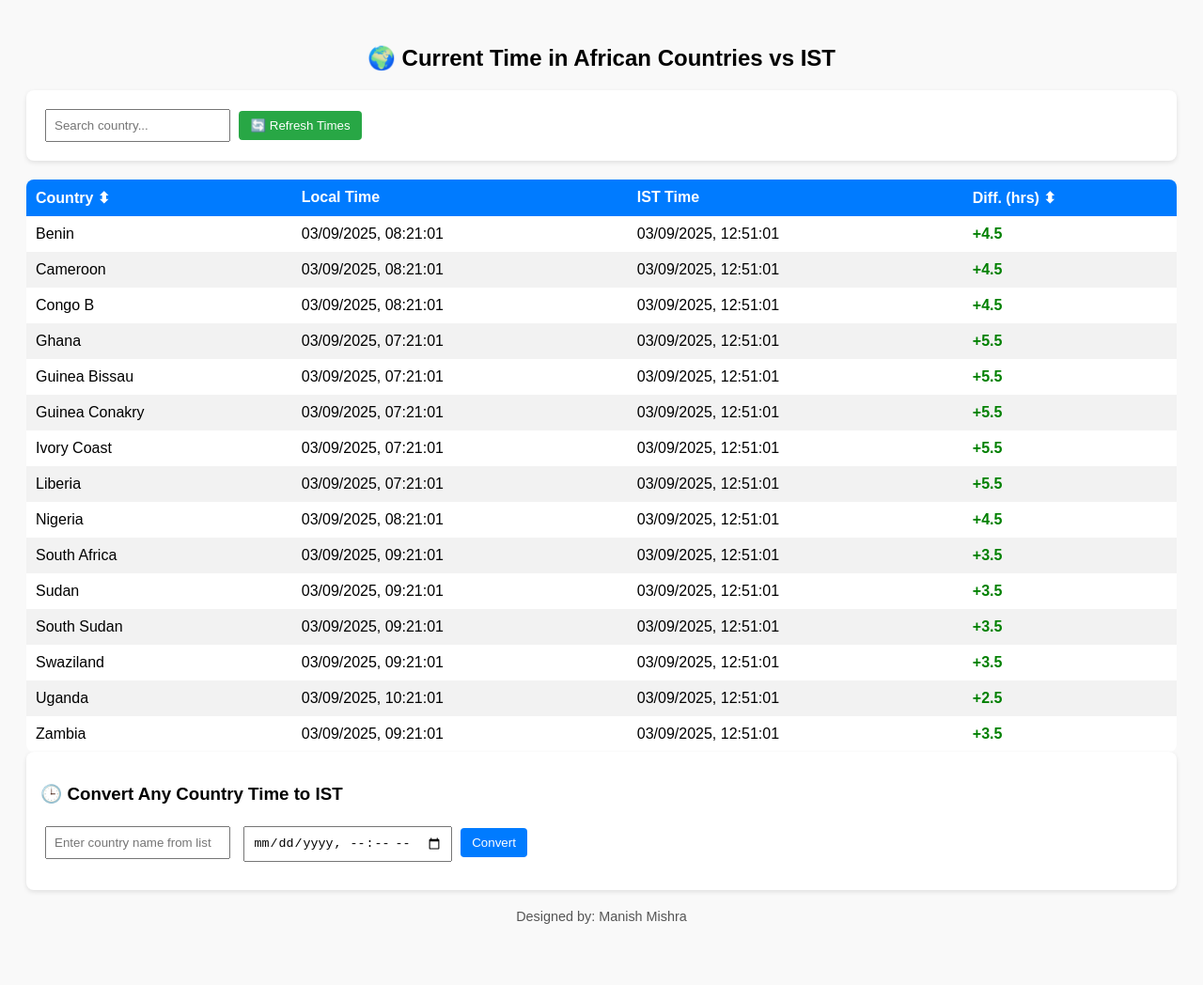
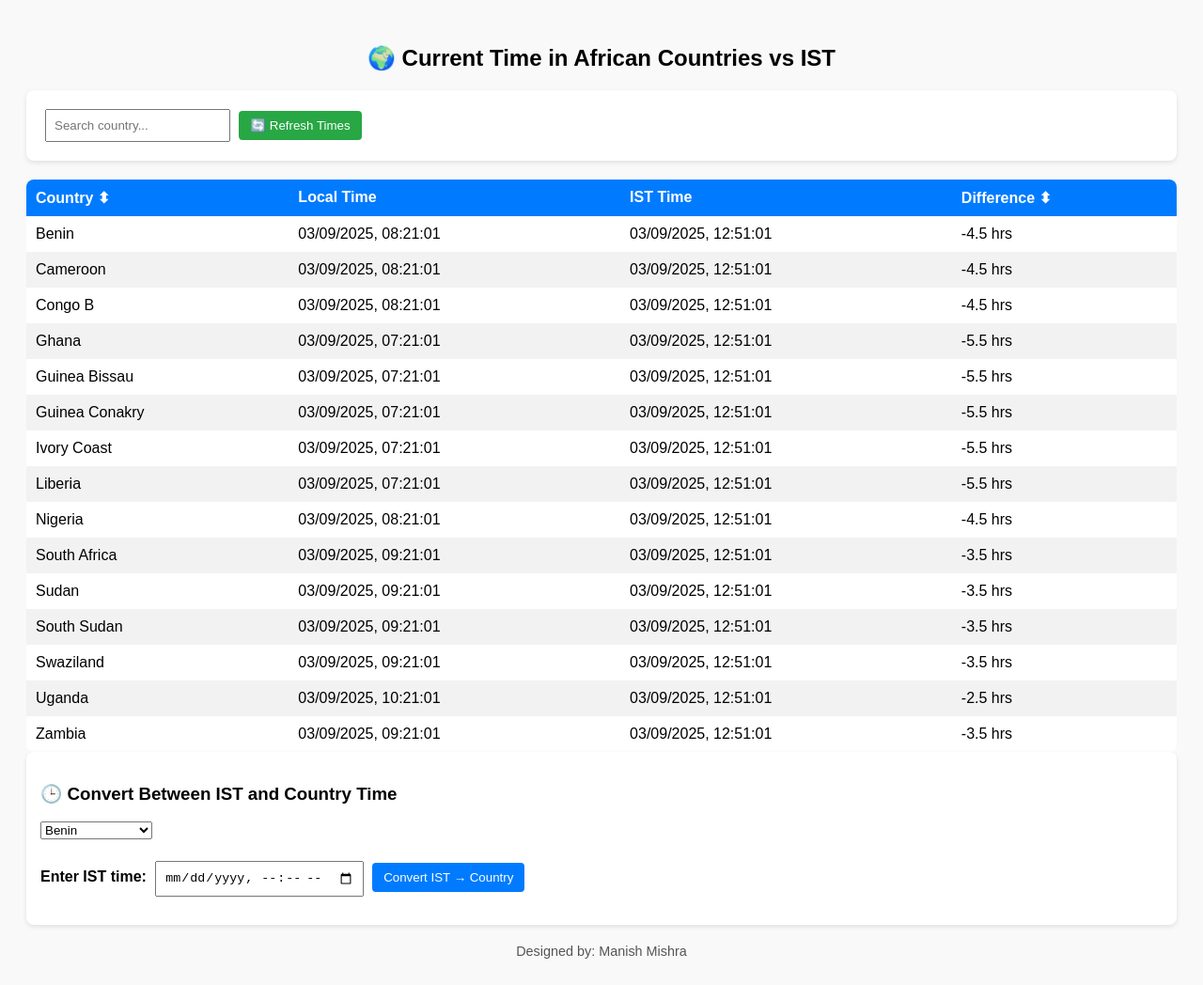
Before and after one commit to manish197/Clock, a plain HTML site: page index.html in a window 1280 px wide. Shown: the whole page at 94% size. Before the commit the page ends 1011 px from the top, so only its background shows below. Drawn offline with Linux system fonts and the light colour scheme.

Commit message:
Update index.html

```diff
--- a/index.html
+++ b/index.html
@@ -6,7 +6,7 @@
 <style>
     body { font-family: Arial, sans-serif; padding: 20px; background: #f9f9f9; }
     h2 { text-align: center; }
-    #searchBox, #countryInput, #dateInput { padding: 8px; margin: 5px; }
+    #searchBox, #dateInput { padding: 8px; margin: 5px; }
     #refreshBtn, #convertBtn { padding: 8px 12px; background: #28a745; color: white; border: none; border-radius: 4px; cursor: pointer; }
     #convertBtn { background: #007BFF; }
     #refreshBtn:hover { background: #218838; }
@@ -37,17 +37,19 @@
             <th onclick="sortTable(0)">Country ⬍</th>
             <th>Local Time</th>
             <th>IST Time</th>
-            <th onclick="sortTable(3)">Diff. (hrs) ⬍</th>
+            <th onclick="sortTable(3)">Difference ⬍</th>
         </tr>
     </thead>
     <tbody id="timeTable"></tbody>
 </table>
 
 <div class="section">
-    <h3>🕒 Convert Any Country Time to IST</h3>
-    <input type="text" id="countryInput" placeholder="Enter country name from list">
+    <h3>🕒 Convert Between IST and Country Time</h3>
+    <select id="countrySelect"></select>
+    <br><br>
+    <label><b>Enter IST time:</b></label>
     <input type="datetime-local" id="dateInput">
-    <button id="convertBtn">Convert</button>
+    <button id="convertBtn">Convert IST → Country</button>
     <div id="converterResult"></div>
 </div>
 
@@ -70,13 +72,20 @@ const countries = {
     "Zambia": "Africa/Lusaka"
 };
 
-function getOffsetHours(tz1, tz2) {
+// Populate dropdown
+const select = document.getElementById("countrySelect");
+for (let country in countries) {
+    let opt = document.createElement("option");
+    opt.value = country;
+    opt.textContent = country;
+    select.appendChild(opt);
+}
+
+function getOffsetHours(countryTZ, istTZ) {
     let now = new Date();
-    let diffMs = (
-        new Date(now.toLocaleString("en-US", {timeZone: tz1})) -
-        new Date(now.toLocaleString("en-US", {timeZone: tz2}))
-    );
-    return (diffMs / 3600000).toFixed(1);
+    let countryTime = new Date(now.toLocaleString("en-US", { timeZone: countryTZ }));
+    let istTime = new Date(now.toLocaleString("en-US", { timeZone: istTZ }));
+    return (countryTime - istTime) / 3600000; // hrs
 }
 
 function updateTimes() {
@@ -88,14 +97,16 @@ function updateTimes() {
         let tz = countries[country];
         let localTime = new Date().toLocaleString("en-GB", { timeZone: tz });
         let istTime = new Date().toLocaleString("en-GB", { timeZone: istZone });
-        let offset = getOffsetHours(istZone, tz);
-        let offsetClass = offset >= 0 ? "positive" : "negative";
+        let offset = getOffsetHours(tz, istZone);
+
+        // Correct sign: ahead = +, behind = -
+        let offsetText = (offset >= 0 ? "+" : "") + offset.toFixed(1) + " hrs";
 
         let row = `<tr>
             <td>${country}</td>
             <td>${localTime}</td>
             <td>${istTime}</td>
-            <td class="${offsetClass}">${offset > 0 ? "+" + offset : offset}</td>
+            <td>${offsetText}</td>
         </tr>`;
         tableBody.innerHTML += row;
     }
@@ -108,9 +119,6 @@ function sortTable(colIndex) {
     rows.sort((a, b) => {
         let valA = a.cells[colIndex].innerText;
         let valB = b.cells[colIndex].innerText;
-        if (!isNaN(valA) && !isNaN(valB)) {
-            return asc ? valA - valB : valB - valA;
-        }
         return asc ? valA.localeCompare(valB) : valB.localeCompare(valA);
     });
     table.innerHTML = "";
@@ -118,6 +126,7 @@ function sortTable(colIndex) {
     table.setAttribute("data-sort", asc ? "asc" : "desc");
 }
 
+// Search filter
 document.getElementById("searchBox").addEventListener("keyup", function() {
     let filter = this.value.toLowerCase();
     document.querySelectorAll("#timeTable tr").forEach(row => {
@@ -126,16 +135,14 @@ document.getElementById("searchBox").addEventListener("keyup", function() {
     });
 });
 
+// Refresh button
 document.getElementById("refreshBtn").addEventListener("click", updateTimes);
 
+// IST → Country conversion
 document.getElementById("convertBtn").addEventListener("click", function() {
-    let countryName = document.getElementById("countryInput").value.trim();
+    let countryName = document.getElementById("countrySelect").value;
     let dateValue = document.getElementById("dateInput").value;
 
-    if (!countries[countryName]) {
-        document.getElementById("converterResult").innerHTML = "❌ Country not found in list.";
-        return;
-    }
     if (!dateValue) {
         document.getElementById("converterResult").innerHTML = "❌ Please select a date and time.";
         return;
@@ -144,27 +151,22 @@ document.getElementById("convertBtn").addEventListener("click", function() {
     let tz = countries[countryName];
     let istZone = "Asia/Kolkata";
 
-    let localDate = new Date(dateValue);
-    // Convert local country time to UTC
-    let utcTime = new Date(localDate.toLocaleString("en-US", { timeZone: "UTC" }));
-    // Adjust to IST
-    let istTime = new Date(localDate.toLocaleString("en-US", { timeZone: istZone }));
-
-    // Trick: Interpret input as country time, then convert to IST
-    let parsedLocal = new Date(dateValue);
+    let istDate = new Date(dateValue);
+    // Compute difference between IST and country
     let offsetMs = (
-        new Date(parsedLocal.toLocaleString("en-US", { timeZone: istZone })) -
-        new Date(parsedLocal.toLocaleString("en-US", { timeZone: tz }))
+        new Date(istDate.toLocaleString("en-US", { timeZone: tz })) -
+        new Date(istDate.toLocaleString("en-US", { timeZone: istZone }))
     );
-    let istConverted = new Date(parsedLocal.getTime() + offsetMs);
+    let converted = new Date(istDate.getTime() + offsetMs);
 
     document.getElementById("converterResult").innerHTML =
-        `✅ ${countryName} time <b>${parsedLocal.toLocaleString()}</b> → IST time <b>${istConverted.toLocaleString()}</b>`;
+        `✅ IST time <b>${istDate.toLocaleString()}</b> → ${countryName} time <b>${converted.toLocaleString()}</b>`;
 });
 
 // Initial load
 updateTimes();
 </script>
+
 <div style="text-align:center; margin-top:20px; font-size:0.9em; color:#555;">
     Designed by: Manish Mishra
 </div>
```
